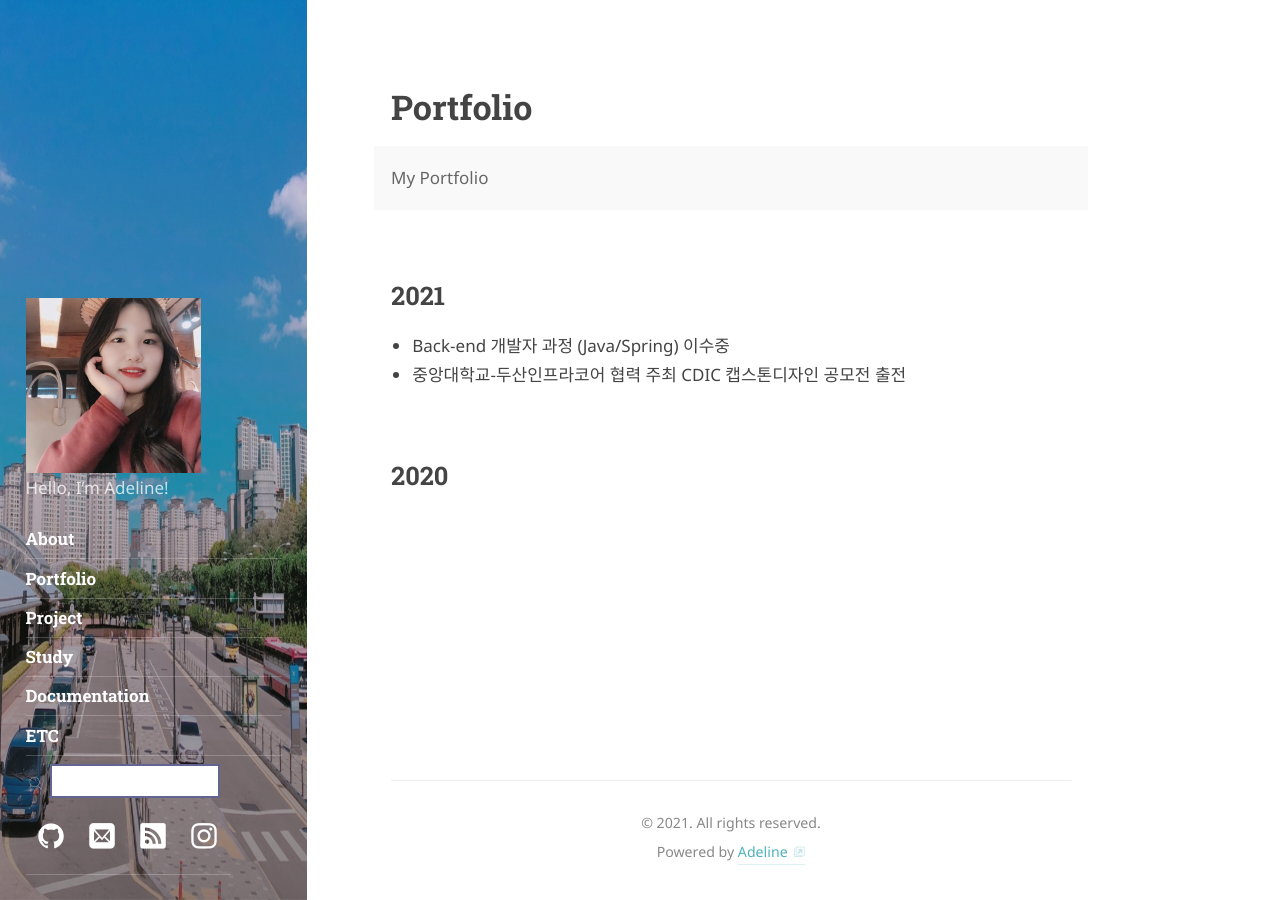
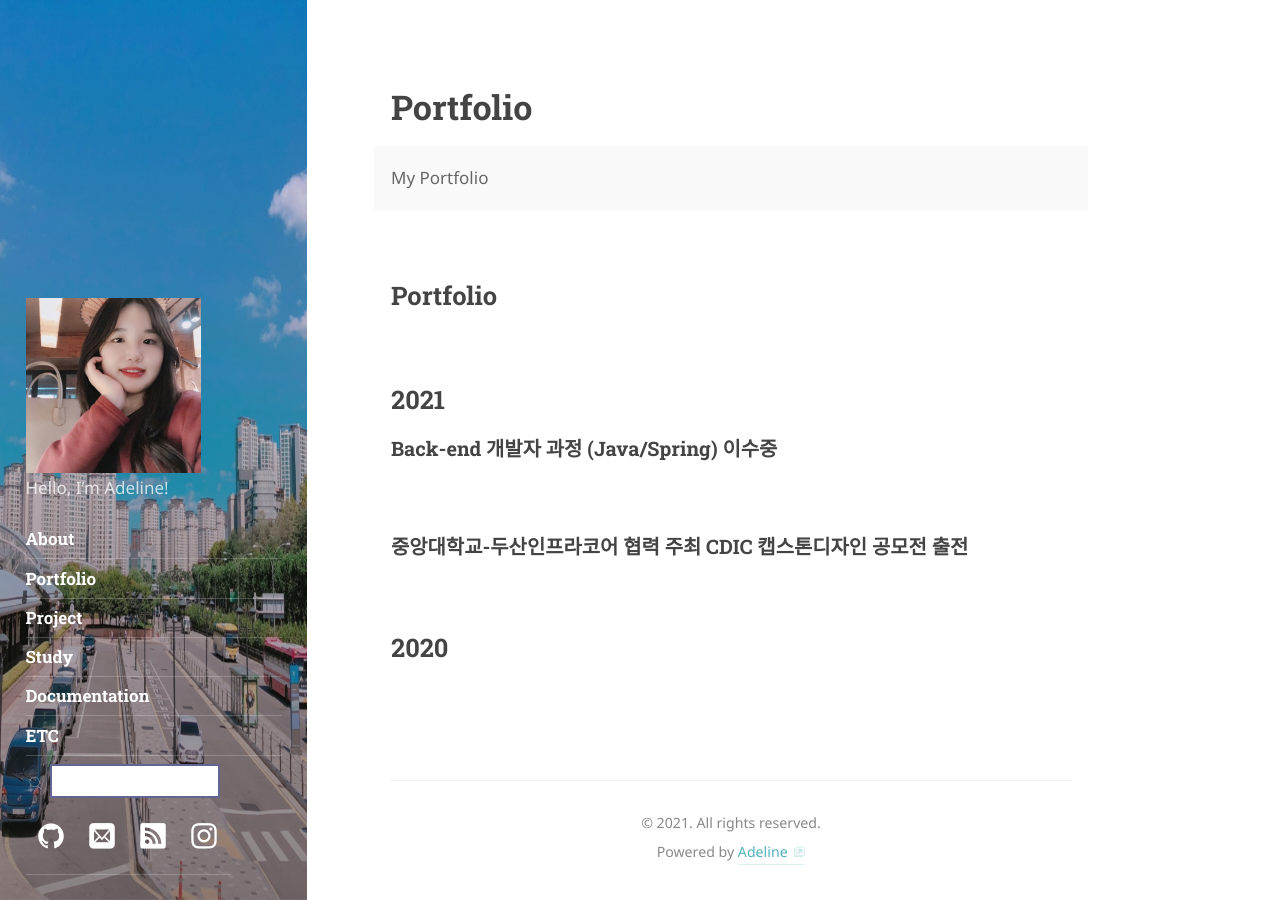
Before and after one commit to Wonji-Park/Classy, a Jekyll site: the page built from _featured_tags/Portfolio.md, in a window 1280 px wide. Built offline with Jekyll 4.4.1, drawn with Linux system fonts in a browser that asks for light colours; nearby versions of some CDN libraries; some web fonts are replaced.

Commit message:
Update Portfolio.md

```diff
--- a/_featured_tags/Portfolio.md
+++ b/_featured_tags/Portfolio.md
@@ -8,10 +8,11 @@ description: |
   My Portfolio
 published: true
 ---
+## Portfolio
 
 ## 2021
 
-- Back-end 개발자 과정 (Java/Spring) 이수중
-- 중앙대학교-두산인프라코어 협력 주최 CDIC 캡스톤디자인 공모전 출전
+### Back-end 개발자 과정 (Java/Spring) 이수중
+### 중앙대학교-두산인프라코어 협력 주최 CDIC 캡스톤디자인 공모전 출전
 
 ## 2020
```
